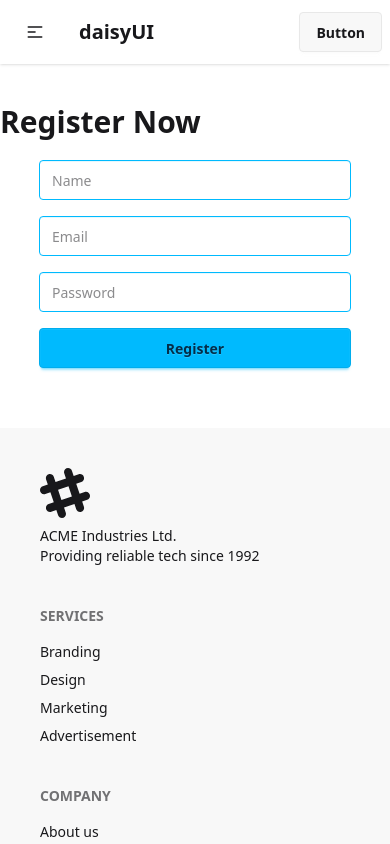
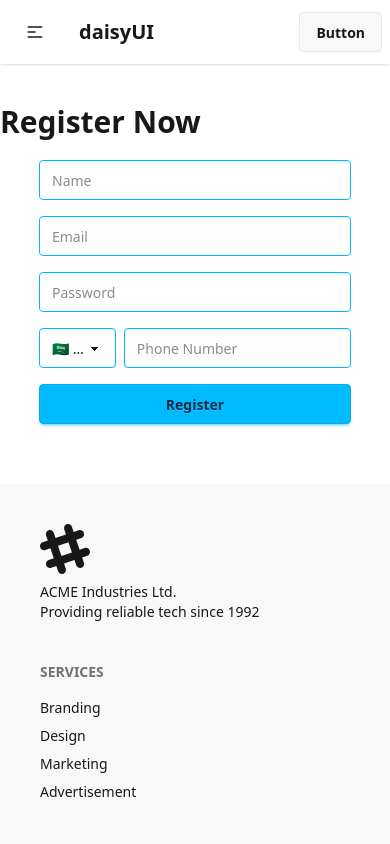
Before and after one commit to Alashmony2/trendline, a Next.js app: page /Register in a window 390 px wide. Shown: the top 844 px of the page. Built offline with nearby package versions, Linux system fonts and the light colour scheme.

Commit message:
add country code and phone number to register page

```diff
--- a/src/app/(pages)/Register/page.jsx
+++ b/src/app/(pages)/Register/page.jsx
@@ -7,6 +7,28 @@ export default function Register() {
                     <input name="name" className="input input-info w-4/5" type="text" placeholder="Name" />
                     <input name="email" className="input input-info w-4/5" type="email" placeholder="Email" />
                     <input name="password" className="input input-info w-4/5" type="password" placeholder="Password" />
+                    <div className="flex w-4/5 gap-2">
+                        <select
+                            name="countryCode"
+                            className="select select-info w-1/4"
+                            defaultValue="+966"
+                        >
+                            <option value="+966">🇸🇦 +966</option>
+                            <option value="+20">🇪🇬 +20</option>
+                            <option value="+971">🇦🇪 +971</option>
+                            <option value="+974">🇶🇦 +974</option>
+                            <option value="+965">🇰🇼 +965</option>
+                            <option value="+962">🇯🇴 +962</option>
+                            <option value="+961">🇱🇧 +961</option>
+                            <option value="+1">🇺🇸 +1</option>
+                        </select>
+                        <input
+                            name="phone"
+                            className="input input-info w-3/4"
+                            type="tel"
+                            placeholder="Phone Number"
+                        />
+                    </div>
                     <button className="btn btn-info w-4/5 rounded">Register</button>
                 </div>
             </form>
```
